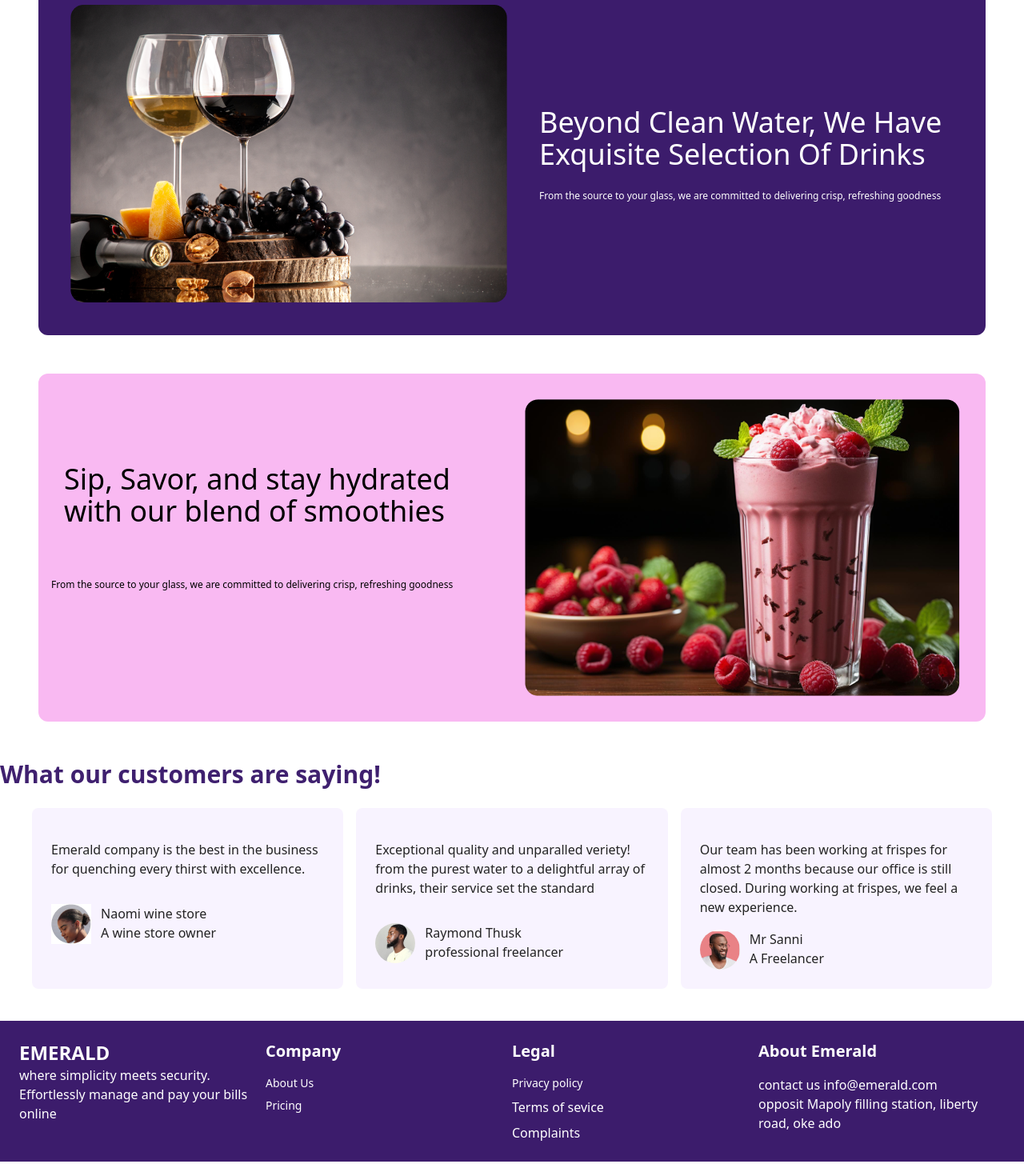
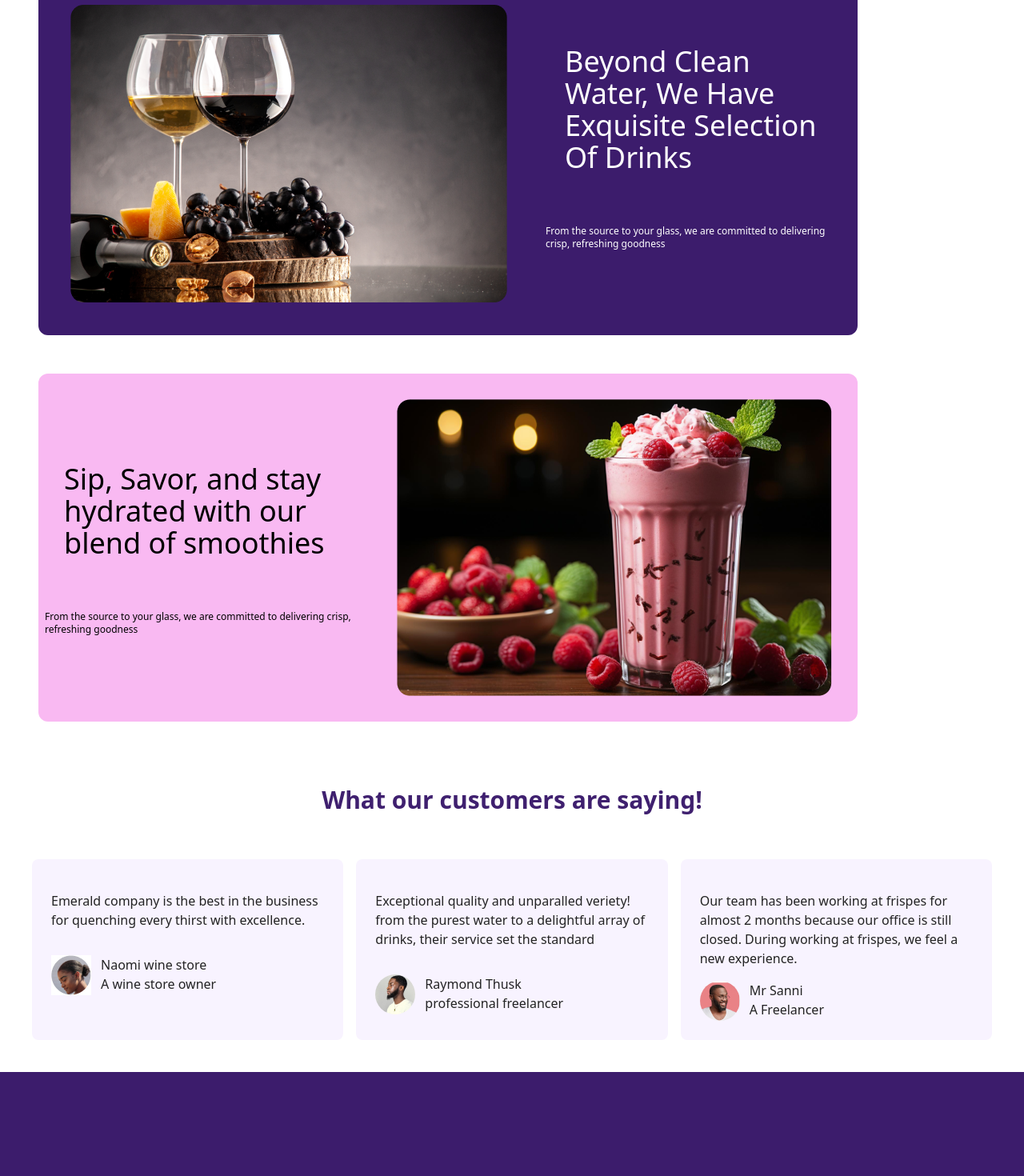
Before and after one commit to Emerald-products/Emarald-product, a React (Vite) app: page / in a window 1280 px wide. Shown: the part 1460-2930 px from the top of the page at 80% size. Built offline with nearby package versions, Linux system fonts and the light colour scheme.

Commit message:
- Fixes the pages

```diff
--- a/src/Pages/InputTransaction.jsx
+++ b/src/Pages/InputTransaction.jsx
@@ -26,7 +26,7 @@ const InputTransaction = ({ dataValue, onValueChange }) => {
           placeholder="Enter this month income"
           value={dataValue}
           onChange={(e) => onValueChange(Number(e.target.value))}
-          className="border-gray-400 outline rounded-md w-[50%] h-10 px-6"
+          className="border-gray-400 outline rounded-md max-w-64 w-full h-10 px-6"
         />
       </form>
       <button
--- a/src/Pages/LogIn.jsx
+++ b/src/Pages/LogIn.jsx
@@ -39,17 +39,17 @@ const LogIn = () => {
 
   return (
     <div
-      className="h-screen flex flex-wrap gap-8 items-center justify-center py-10 px-24 pr-4"
+      className="h-screen flex flex-wrap gap-8 items-center justify-center py-10 px-8"
       style={{ backgroundImage: `url(${bgimage1})` }}
     >
-      <div className="bg-white rounded-lg px-[150px] py-20">
+      <div className="bg-white basis-96 rounded-lg p-4">
         <h1 className="text-[#232323] text-2xl mb-2">Welcome Back</h1>
         <p className="text-xs text-[#4F4F4F] font-thin">
           Please enter your details{" "}
         </p>
         <form
           onSubmit={handleSubmit}
-          className="flex flex-col mt-6 rounded px-8 pt-6 pb-8 mb-4 w-full items-center"
+          className="flex flex-col rounded mt-6 w-full items-center"
         >
           <label className="pr-4" htmlFor="">
             Email
@@ -59,7 +59,7 @@ const LogIn = () => {
             value={email}
             onChange={handleUseremailChange}
             placeholder="Email address"
-            className="border-[#D9D9D9] rounded-lg bg-[#D9D9D9] text-xs text-[#232323] py-4 px-20 mb-2 pr-7"
+            className="border-[#D9D9D9] rounded-lg w-full bg-[#D9D9D9] text-xs text-[#232323] py-4 pl-4 mb-2 pr-7"
           />
           <label className="pr-4" htmlFor="">
             Password
@@ -69,16 +69,15 @@ const LogIn = () => {
             value={password}
             onChange={handlePasswordChange}
             placeholder="Password"
-            className="border-[#D9D9D9] rounded-lg w-full bg-[#D9D9D9] text-xs text-[#232323] py-4 px-20 pr-7 items-center justify-center"
+            className="border-[#D9D9D9] rounded-lg w-full bg-[#D9D9D9] text-xs text-[#232323] py-4 pl-4 pr-7 items-center justify-center"
           />
+          <button
+            type="submit"
+            className="w-full bg-[#3C1C6C] rounded-lg text-white my-2 py-2 font-thin"
+          >
+            Login
+          </button>
         </form>
-        <button
-          onClick={handleSubmit}
-          type="submit"
-          className="w-full bg-[#3C1C6C] rounded-lg text-white my-2 py-2 font-thin"
-        >
-          Login
-        </button>
       </div>
     </div>
   );
--- a/src/Pages/SignUp.jsx
+++ b/src/Pages/SignUp.jsx
@@ -34,10 +34,10 @@ const SignUp = () => {
     console.log("Submitted:", { email, password });
   };
   return (
-    <div className="flex items-center px-8">
-      <div className="flex items-center justify-between gap-6">
-        <img src={people} alt="" className="hidden md:block" />
-        <form onSubmit={handleSubmit} className="w-full gap-4 mb-16">
+    <div className="px-8">
+      <div className="flex items-center justify-between gap-10 min-h-screen">
+        <img src={people} alt="" className="hidden lg:block max-h-full" />
+        <form onSubmit={handleSubmit} className="gap-4 mb-16">
           <div className="flex gap-2">
             <img
               src={logo}
--- a/src/components/Footer.jsx
+++ b/src/components/Footer.jsx
@@ -1,15 +1,15 @@
 const Footer = () => {
   return (
-    <div className="bg-[#3C1C6C] text-white p-6  grid md:grid-cols-4 mt-10 ">
-      <div className="">
-        <h1 className="text-2xl font-bold">EMERALD</h1>
+    <div className="bg-[#3C1C6C] text-white px-6 pt-32 pb-48 gap-8 flex mt-10">
+      <div className="pl-6 max-w-72 mr-auto">
+        <h1 className="text-2xl font-bold mb-4">EMERALD</h1>
         <p className="">
           where simplicity meets security. Effortlessly manage and pay your
           bills online
         </p>
       </div>
 
-      <div>
+      <div className="px-10">
         <h5 className="text-xl font-bold mb-4">Company</h5>
         <ul className="text-sm mb-2">About Us</ul>
         <ul className="text-sm mb-2">Pricing</ul>
--- a/src/components/OtherProduct.jsx
+++ b/src/components/OtherProduct.jsx
@@ -2,13 +2,13 @@ import glass from "../assets/glass.png";
 
 const OtherProduct = () => {
   return (
-    <div className="bg-[#3C1C6C] rounded-xl flex m-12 md:flex-nowrap lg:flex  flex-wrap justify-between items-center">
+    <div className="bg-[#3C1C6C] rounded-xl flex m-12 md:flex-nowrap w-[80%] lg:flex flex-wrap justify-between items-center">
       <img src={glass} alt="" className="p-10" />
       <div className="py-">
-        <h1 className="text-white text-4xl">
+        <h3 className="text-white text-4xl p-8">
           Beyond Clean Water, We Have Exquisite Selection Of Drinks
-        </h1>
-        <p className="text-xs text-[#FEFEFE] mt-6 font-extralight">
+        </h3>
+        <p className="text-xs text-white mt-4 mb-8 p-4 px-2 font-extralight">
           From the source to your glass, we are committed to delivering crisp,
           refreshing goodness
         </p>
--- a/src/components/Product.jsx
+++ b/src/components/Product.jsx
@@ -2,12 +2,12 @@ import smoothie from "../assets/smoothie.png";
 
 const Product = () => {
   return (
-    <div className="bg-[#F9B9F2] rounded-xl m-12 flex md:flex-nowrap flex-wrap justify-between">
+    <div className="bg-[#F9B9F2] rounded-xl m-12 flex md:flex-nowrap flex-wrap justify-between w-[80%]">
       <div className="py-20">
         <h3 className="text-4xl p-8">
           Sip, Savor, and stay hydrated with our blend of smoothies
         </h3>
-        <p className="text-xs text-black mt-4 p-4 font-extralight">
+        <p className="text-xs text-black mt-4 p-4 px-2 font-extralight">
           From the source to your glass, we are committed to delivering crisp,
           refreshing goodness
         </p>
--- a/src/components/Review.jsx
+++ b/src/components/Review.jsx
@@ -5,7 +5,7 @@ import king from "../assets/king.jpg";
 const Review = () => {
   return (
     <div className="">
-      <h1 className="text-[#3f206f] font-semibold text-3xl px-auto">
+      <h1 className="text-[#3f206f] font-semibold text-3xl p-8 text-center ">
         What our customers are saying!
       </h1>
       <div className="text-[#232323] text-md px-10 mt-6 grid md:grid-cols-3 gap-4">
```
